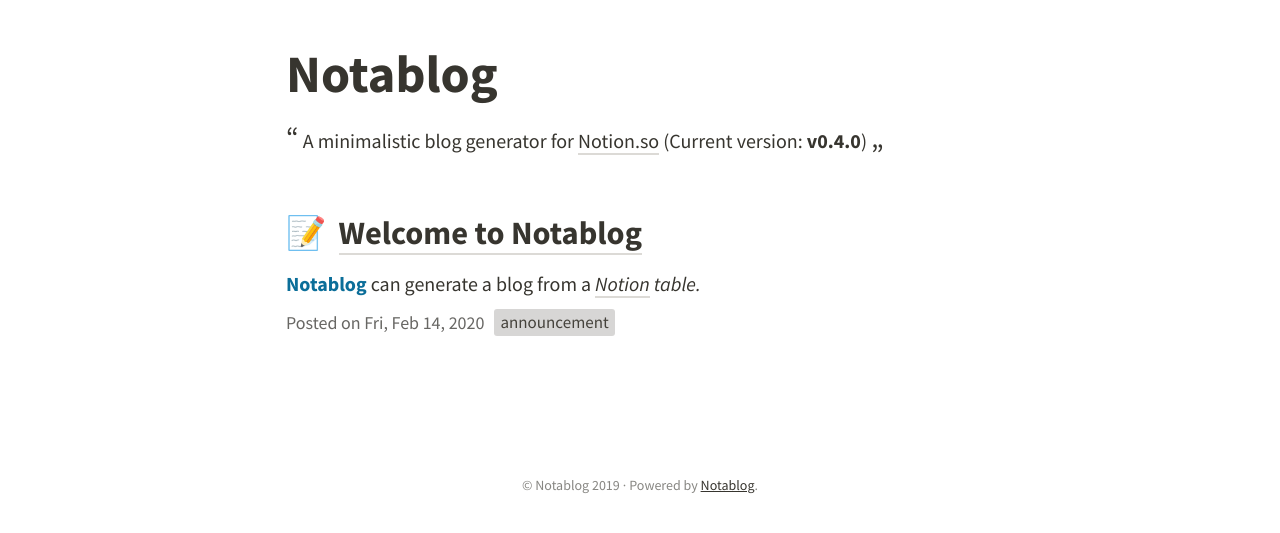
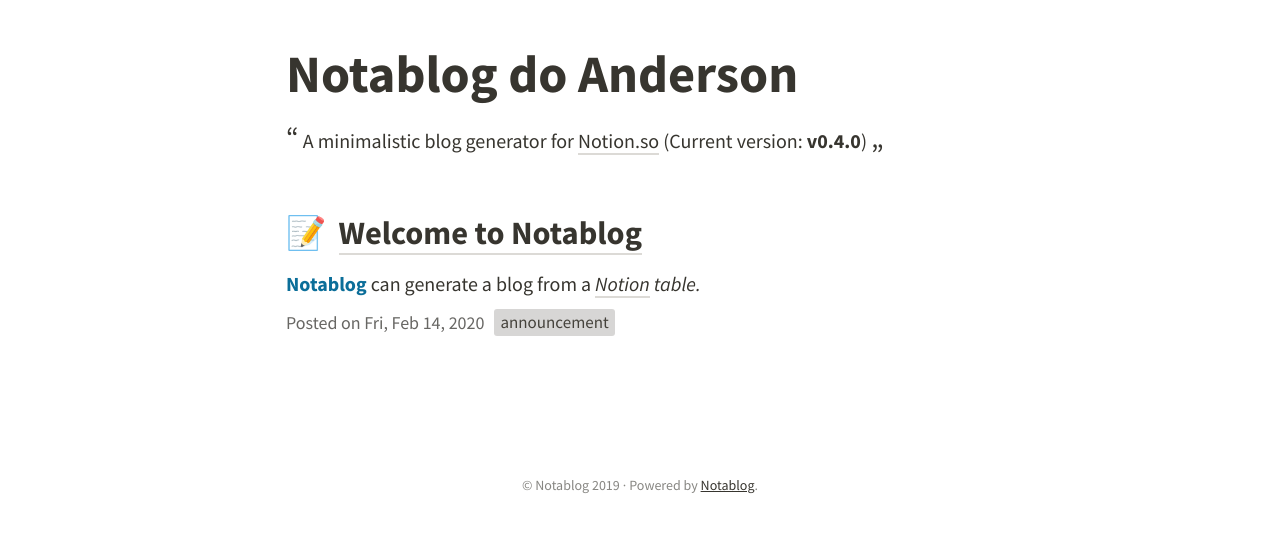
Before and after one commit to andersonvalesan/notablog, a plain HTML site: page public/index.html in a window 1280 px wide. Shown: the part 331-864 px from the top of the page. Drawn offline with nearby package versions, Linux system fonts and the light colour scheme.

Commit message:
change title

```diff
--- a/public/index.html
+++ b/public/index.html
@@ -62,7 +62,7 @@
 
     <div class="Header__Icon"><span>📖</span></div>
 
-    <h1 class="Header__Title">Notablog</h1>
+    <h1 class="Header__Title">Notablog do Anderson</h1>
 
     <div class="Header__Desc">
       <span class="Header__DescBigQuoteMark">&ldquo;</span>
```
